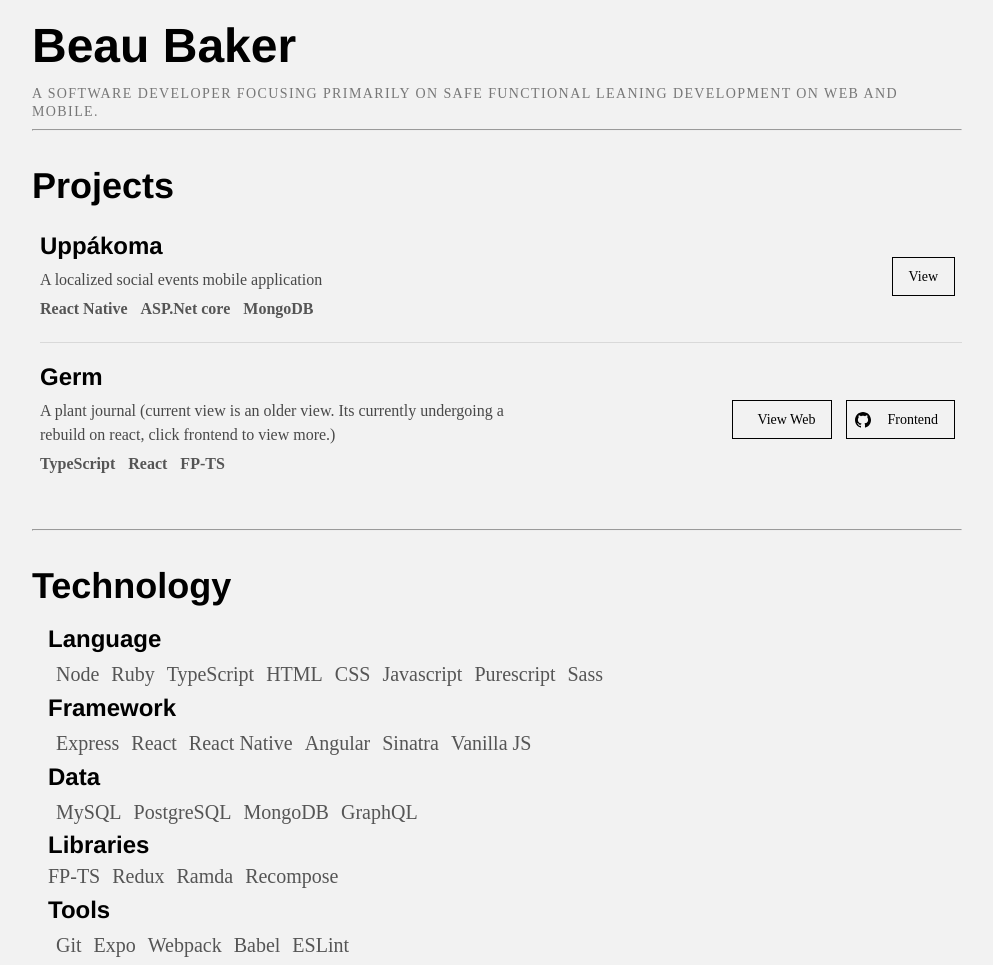
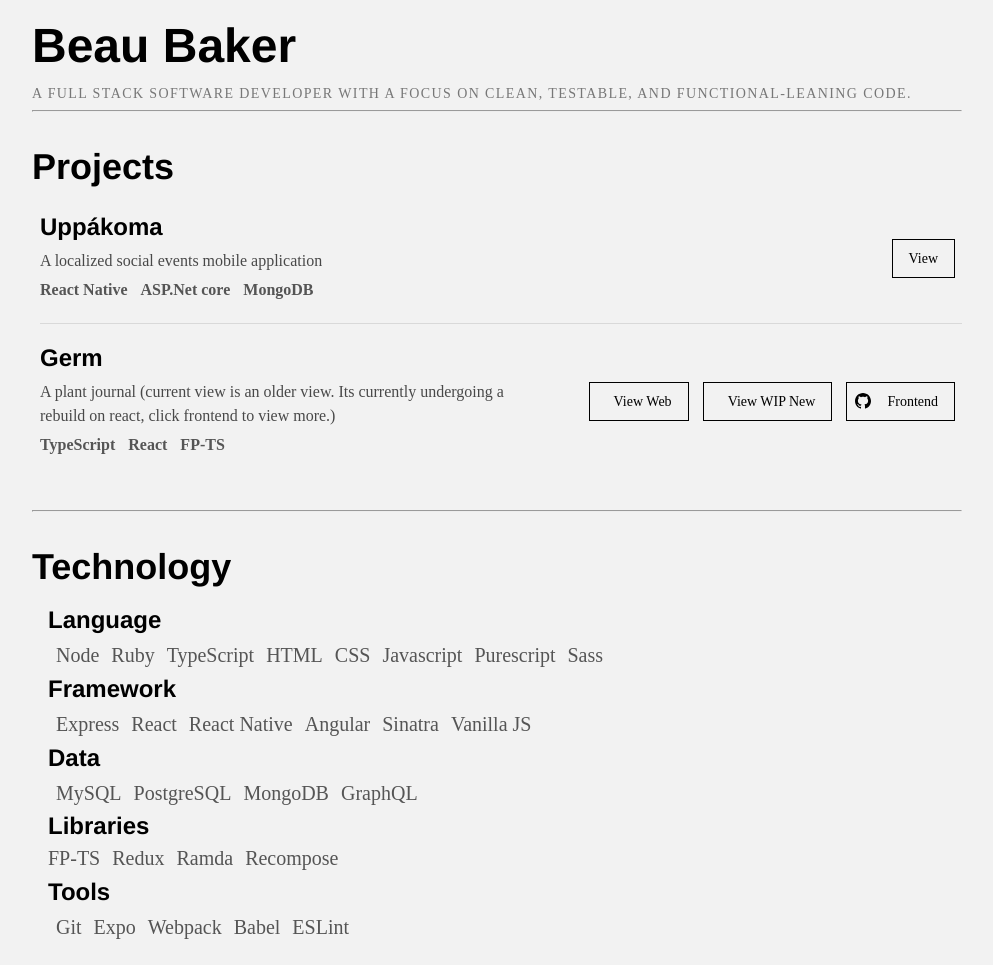
Before and after one commit to beaubaker1027/beaubaker1027.github.io, a plain HTML site: page index.html in a window 1280 px wide. Shown: the top 965 px of the page, without its empty margins (143-1136 px from the left). Drawn offline with nearby package versions, Linux system fonts and the light colour scheme.

Commit message:
updated Germ links

```diff
--- a/index.html
+++ b/index.html
@@ -11,7 +11,7 @@
 <body class="center w-100">
   <header class="fn pr4-ns">
     <h1 class="mt3 mb2 f1 mt0 lh-title">Beau Baker</h1>
-    <time class="f6 ttu tracked gray">a software developer focusing primarily on safe functional leaning development on web and mobile.</time>
+    <time class="f6 ttu tracked gray">A full stack software developer with a focus on clean, testable, and functional-leaning code.</time>
   </header>
   <hr>
   <div class="mv4">
@@ -73,6 +73,9 @@
           <a target="_blank" class="no-underline black bg-animate outline hover-bg-gray inline-flex items-center ma3 ma2-ns tc pa2 mv2 fr-ns" href="https://github.com/beaubaker1027/germ/tree/dev" title="GitHub">
             <svg class="dib h1 w1" fill="currentColor" xmlns="http://www.w3.org/2000/svg" viewBox="0 0 16 16" fill-rule="evenodd" clip-rule="evenodd" stroke-linejoin="round" stroke-miterlimit="1.414"><path d="M8 0C3.58 0 0 3.582 0 8c0 3.535 2.292 6.533 5.47 7.59.4.075.547-.172.547-.385 0-.19-.007-.693-.01-1.36-2.226.483-2.695-1.073-2.695-1.073-.364-.924-.89-1.17-.89-1.17-.725-.496.056-.486.056-.486.803.056 1.225.824 1.225.824.714 1.223 1.873.87 2.33.665.072-.517.278-.87.507-1.07-1.777-.2-3.644-.888-3.644-3.953 0-.873.31-1.587.823-2.147-.083-.202-.358-1.015.077-2.117 0 0 .672-.215 2.2.82.638-.178 1.323-.266 2.003-.27.68.004 1.364.092 2.003.27 1.527-1.035 2.198-.82 2.198-.82.437 1.102.163 1.915.08 2.117.513.56.823 1.274.823 2.147 0 3.073-1.87 3.75-3.653 3.947.287.246.543.735.543 1.48 0 1.07-.01 1.933-.01 2.195 0 .215.144.463.55.385C13.71 14.53 16 11.534 16 8c0-4.418-3.582-8-8-8"/></svg>
             <span class="f6 ml3 pr2">Frontend</span>
+          </a>
+          <a target="_blank" class="no-underline black bg-animate outline hover-bg-gray inline-flex items-center ma3 ma2-ns tc pa2 mv2 fr-ns" href="https://www.beaudbaker.com/germ">
+            <span class="f6 ml3 pr2">View WIP New</span>
           </a>
           <a target="_blank" class="no-underline black bg-animate outline hover-bg-gray inline-flex items-center ma3 ma2-ns tc pa2 mv2 fr-ns" href="https://kind-bhabha-fd9dfe.netlify.com">
             <span class="f6 ml3 pr2">View Web</span>
```
